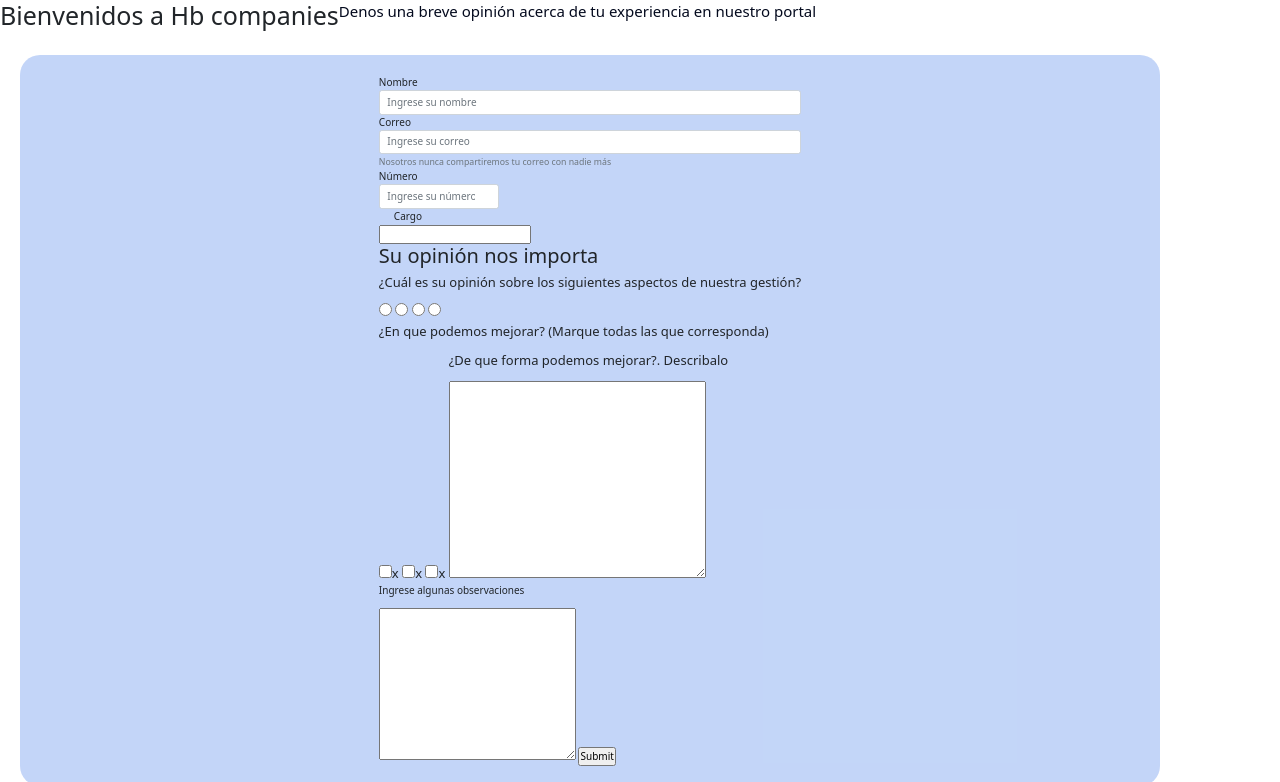
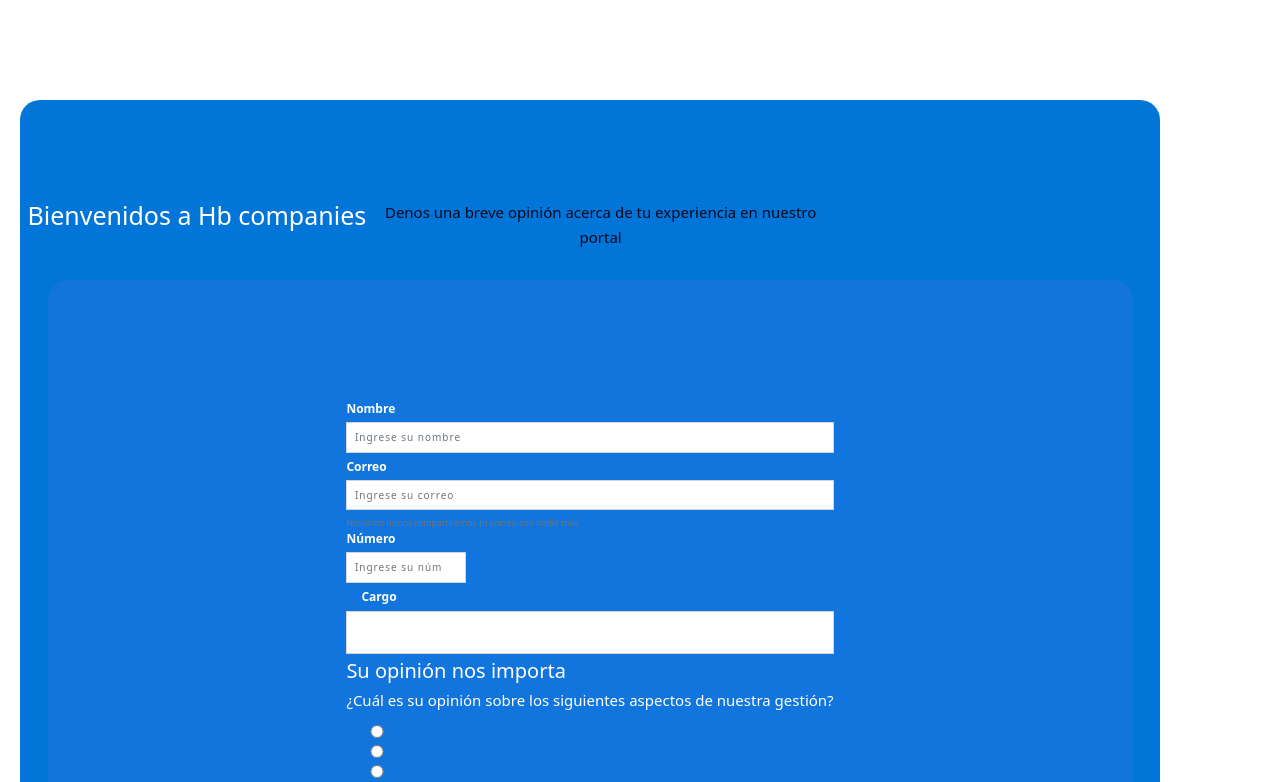
Before and after one commit to matlab98/survey_form_AG, a plain HTML site: page index.html in a window 1280 px wide. Shown: the top 782 px of the page. Drawn offline with Linux system fonts and the light colour scheme.

Commit message:
Improving design

```diff
--- a/css/style.css
+++ b/css/style.css
@@ -24,8 +24,9 @@
    margin-top: 2rem;
    margin-left: 2rem;
    margin-right: 2rem;
-   border-radius: 2rem;
+   border-radius: 20px;
    background-color:rgba(56,118,233,0.3);
+   padding-top: 100px !important
 }
 
 #survey-form{
@@ -63,3 +64,99 @@
 section{
     font-size: 1.3rem;
 }
+
+.card-0 {
+    min-height: 110vh;
+    background: linear-gradient(-20deg, rgb(255, 255, 255) 50%, #0275d8 50%);
+    color: white;
+    border: 0px;
+}
+
+p {
+    font-size:15px;
+    line-height: 25px !important;
+    border-radius: 20px;
+    font-weight: 500;
+}
+
+.btn {
+    letter-spacing: 1px;
+}
+
+select:active {
+    box-shadow: none i !important;
+    outline-width: 0 im !important;
+}
+
+select:after {
+    box-shadow:none i !important;
+    outline-width: 0 !important;
+}
+
+input, textarea {
+    padding: 10px 12px 10px 12px;
+    border: 1px solid lightgrey;
+    border-radius: 0px !important;
+    margin-bottom: 5px;
+    margin-top: 2px;
+    width: 100%;
+    box-sizing: border-box;
+    color: #2C3E50;
+    font-size: 14px;
+    letter-spacing: 1px;
+    resize: none
+}
+
+select:focus, input:focus {
+    box-shadow: none !important;
+    border: 1px solid #2196F3 !important;
+    outline-width: 0 !important;
+    font-weight: 400px;
+}
+
+label {
+    margin-bottom: 2px;
+    font-weight: bolder;
+    font-size: 12px;
+}
+
+
+input:focus,
+textarea:focus {
+    -moz-box-shadow: none !important;
+    -webkit-box-shadow: none !important;
+    box-shadow: none !important;
+    border: 1px solid #304FFE;
+    outline-width: 0
+}
+
+button:focus {
+    -moz-box-shadow: none !important;
+    -webkit-box-shadow: none !important;
+    box-shadow: none !important;
+    outline-width: 0
+}
+
+.form-control {
+    height: calc(2em + .75rem + 3px)
+}
+
+
+.inner-card {
+    margin: 79px 0px 70px 0px
+}
+
+.card-0 {
+    margin-top: 100px;
+    margin-bottom: 100px
+}
+
+.card-1 {
+    border-radius: 17px;
+    color: black;
+    box-shadow: 2px 4px 15px 0px rgb(0, 0, 0, 0.5) !important
+}
+
+.color input {
+    background-color: #f1f1f1
+}
--- a/index.html
+++ b/index.html
@@ -12,13 +12,15 @@
     <title>Formulario de encuesta de satisfacción</title>
 </head>
 
-<body>
+<body oncontextmenu='return false' class='snippet-body'>
+    <div class="container card-0 justify-content-center ">
         <header>
             <h1 id=title>Bienvenidos a Hb companies</h1>
-        <div>
+            <br>
+            <div class="col-lg-5 col-md-6 col-sm-12">
                 <p id="description">Denos una breve opinión acerca de tu experiencia en nuestro portal</p>
             </div>
-    </header>
+
             <main class="container">
                 <form action="" id="survey-form">
 
@@ -29,13 +31,15 @@
                     </div>
                     <div class="form-group">
                         <label for="email" id="email-label">Correo</label>
-                <input type="email" class="form-control" name="email" id="email" placeholder="Ingrese su correo" required>
-                <small id="" class="form-text" text-muted>Nosotros nunca compartiremos tu correo con nadie más</small>
+                        <input type="email" class="form-control" name="email" id="email" placeholder="Ingrese su correo"
+                            required>
+                        <small id="" class="form-text" text-muted>Nosotros nunca compartiremos tu correo con nadie
+                            más</small>
                     </div>
                     <div class="form-group">
                         <label for="number" id="number-label">Número</label>
-                <input type="number" class="form-control" name="number" id="number" placeholder="Ingrese su número"
-                    min="3000000000" max="9999999999" required>
+                        <input type="number" class="form-control" name="number" id="number"
+                            placeholder="Ingrese su número" min="3000000000" max="9999999999" required>
                     </div>
                     <div class="form-check">
                         <label for="position">Cargo</label>
@@ -87,9 +91,11 @@
             </main>
             <script src="https://cdn.freecodecamp.org/testable-projects-fcc/v1/bundle.js"></script>
             <footer>
-    <img class=""  src="imagen/banner.jpeg" data-image-width="2264" data-image-height="1500" alt="">
+                <img class="" src="imagen/banner.jpeg" data-image-width="2264" data-image-height="1500" alt="">
 
             </footer>
+    </div>
+    </header>
 </body>
 
 </html>
```
Also changed, not shown: 1 other file. Lines whose indentation alone changed are shown as unchanged.
